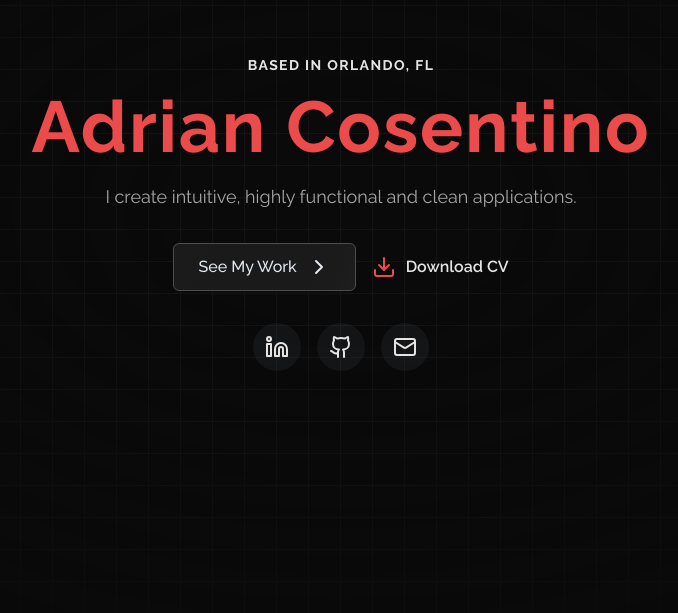
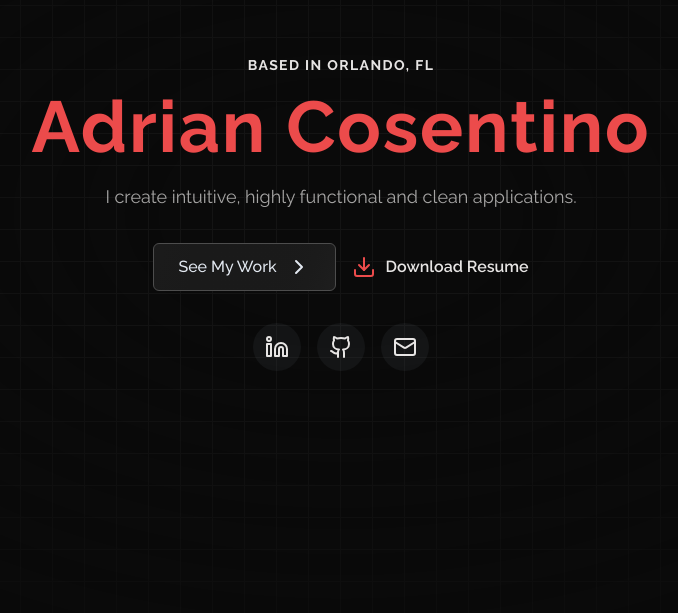
Before and after one commit to acozy03/Adrian-Portfolio, a Next.js app: page / in a window 1280 px wide. Shown: the part 187-800 px from the top of the page, without its empty margins (299-977 px from the left). Built offline with nearby package versions, Linux system fonts and the light colour scheme.

Commit message:
changed resume format

```diff
--- a/app/_components/HeroSection.tsx
+++ b/app/_components/HeroSection.tsx
@@ -37,13 +37,13 @@ const HeroSection = () => {
               <Link href="#work">See My Work</Link>
             </ShinyButton>
             <a
-              href="/resume/CV_en.pdf"
+              href="/resume/adrian_cosentino.pdf"
               download
               className="flex items-center gap-2.5 group"
             >
               <Download className="text-primary" />
               <span className="group-hover:text-white/70 transition-colors duration-200 font-semibold">
-                Download CV
+                Download Resume
               </span>
             </a>
           </div>
```
Also changed, not shown: 1 other file (tests, documents, lock files or other folders).
